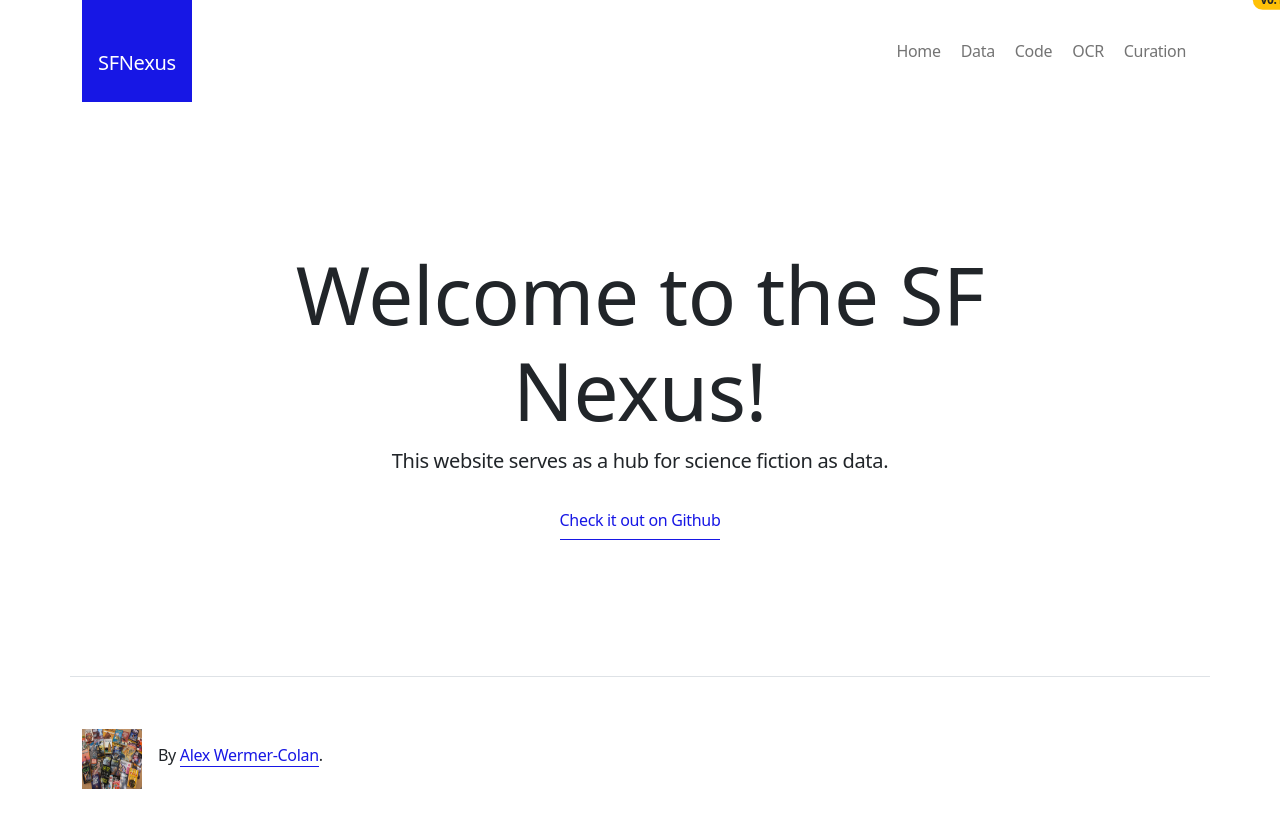
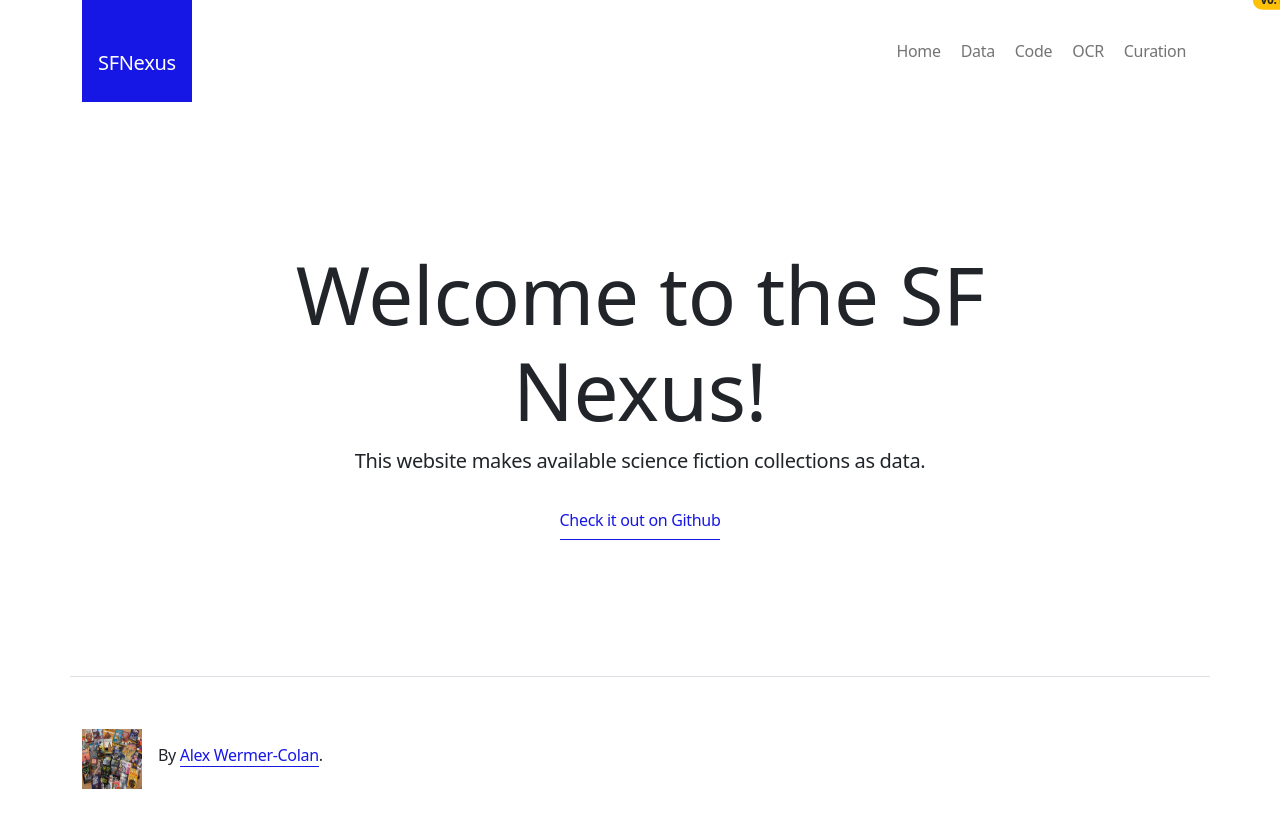
Before and after one commit to SF-Nexus/SF-Nexus.github.io, an Eleventy site: page src/index.njk in a window 1280 px wide. Shown: the top 828 px of the page. Built offline with nearby package versions, Linux system fonts and the light colour scheme; Eleventy itself is replaced by a stand-in of ours; files that its build step writes are made by us from their sources.

Commit message:
Update index.njk

```diff
--- a/src/index.njk
+++ b/src/index.njk
@@ -9,7 +9,7 @@ layout: layouts/blank.njk
         Welcome to the
         <strong>SF Nexus!</strong>
       </h1>
-      <p class="lead mb-4">This website serves as a hub for science fiction as data.</p>
+      <p class="lead mb-4">This website makes available science fiction collections as data.</p>
         <span class="position-absolute top-0 start-100 translate-middle badge rounded-pill bg-warning text-dark">v0.10.0<span class="visually-hidden">latest version</span></span></a>
       <a class="link-fancy py-2" href="https://github.com/SF-Nexus">Check it out on Github
       </a>
```
